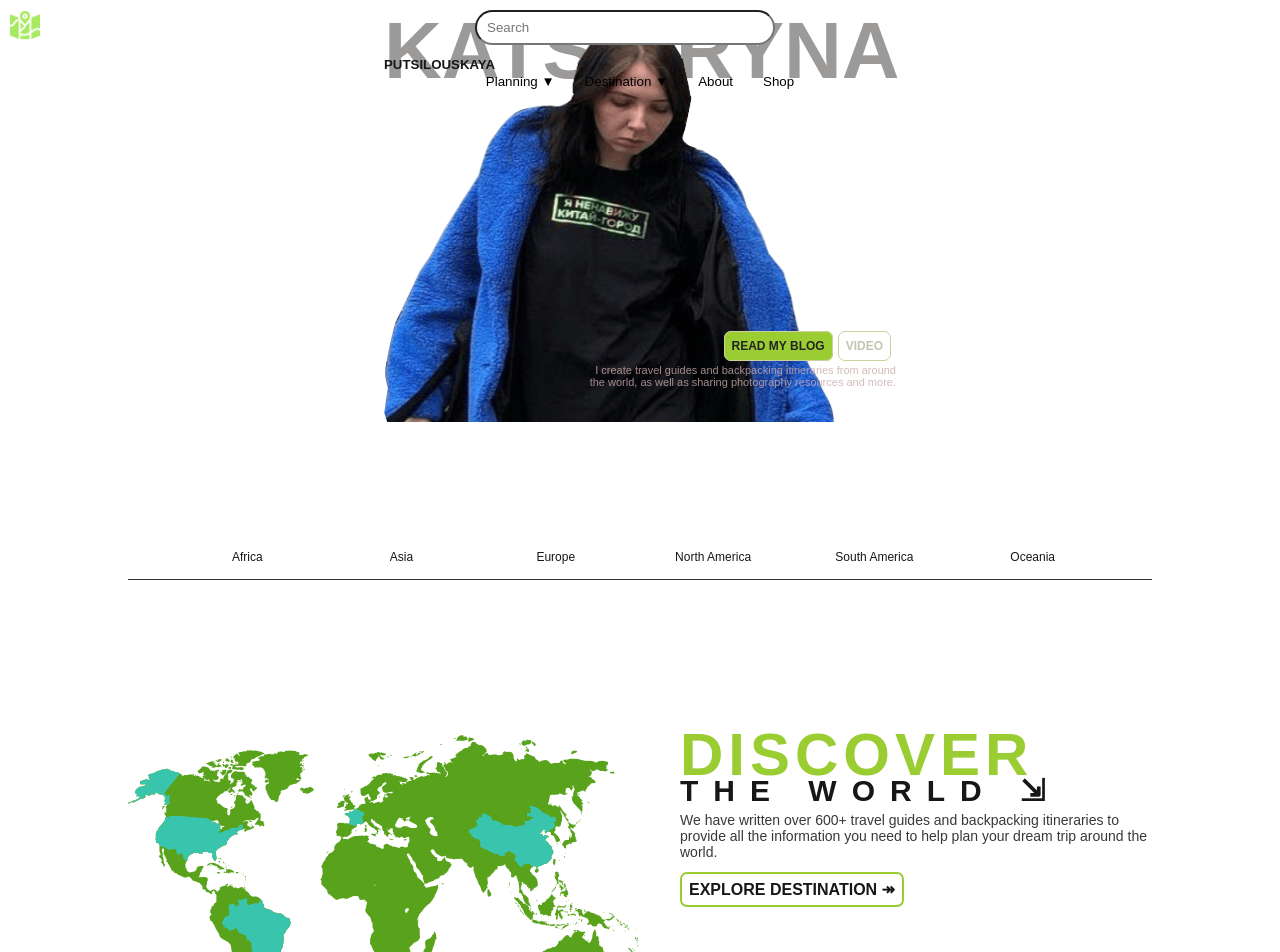
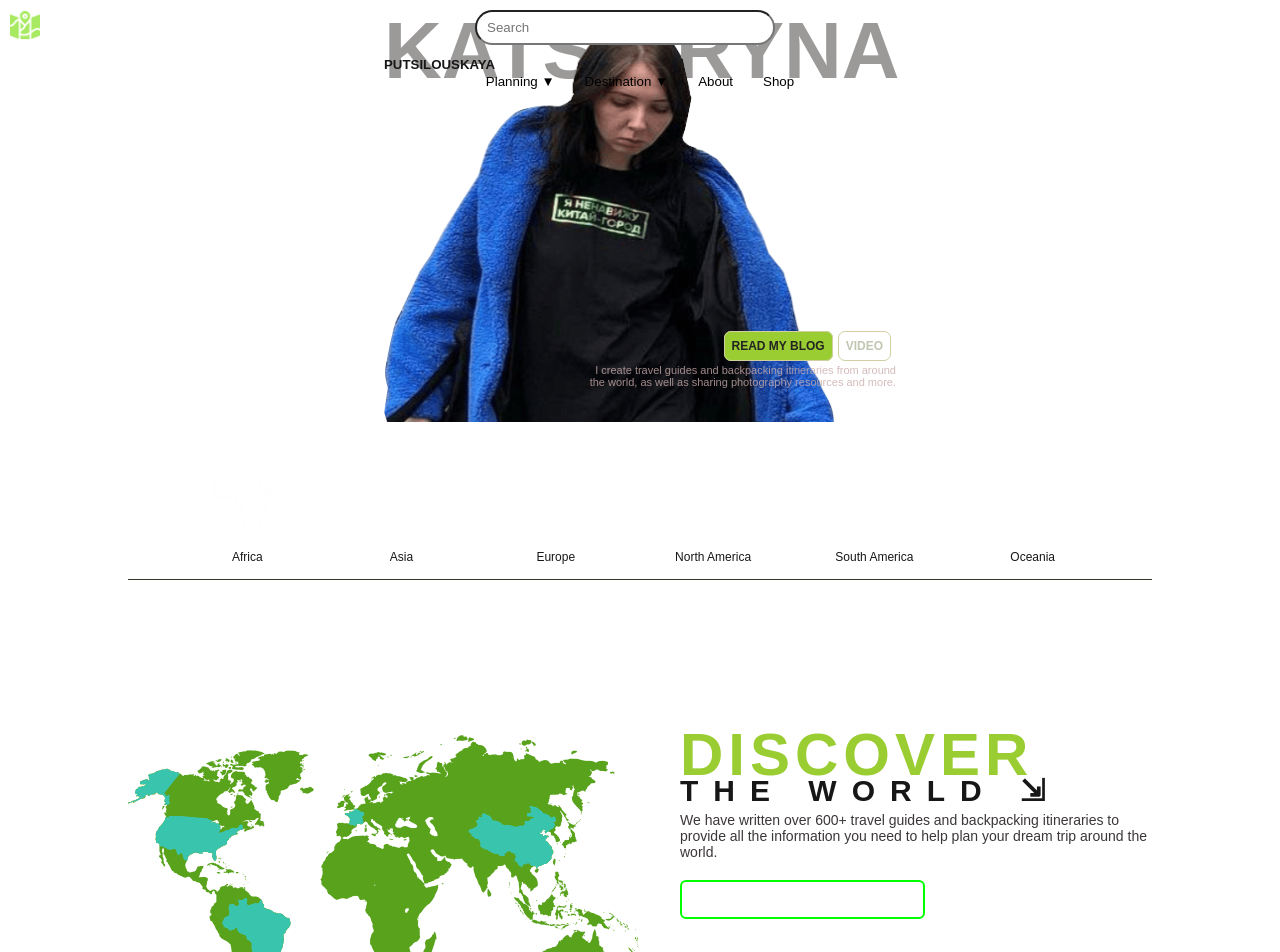
Before and after one commit to Hawinf/conciergepath, a Next.js app: page / in a window 1280 px wide. Shown: the top 952 px of the page. Built offline with nearby package versions, Linux system fonts and the light colour scheme.

Commit message:
adding matrix rain button

```diff
--- a/src/app/components/header/header.css
+++ b/src/app/components/header/header.css
@@ -195,8 +195,97 @@ opacity: 1;
 transform: rotate(-45deg) translateY(100%);
 }
 /* hologram */
+.btn {
+  position: relative;
+  padding: 1.5rem 3rem;
+  font-size: 1.1rem;
+  font-weight: 600;
+  color: #fff;
+  background: none;
+  border: none;
+  cursor: pointer;
+  overflow: hidden;
+  transition: all 0.4s ease;
+}
+
+.matrix {
+  background: #000;
+  border: 2px solid #0f0;
+  color: #0f0;
+}
+
+.code-rain {
+  position: absolute;
+  inset: 0;
+  background: linear-gradient(
+    180deg,
+    rgba(0, 255, 0, 0) 0%,
+    rgba(0, 255, 0, 0.2) 50%,
+    rgba(0, 255, 0, 0) 100%
+  );
+  opacity: 0;
+  transition: 0.3s;
+}
+
+.matrix:hover .code-rain {
+  opacity: 1;
+  animation: rain 1s linear infinite;
+}
+
+@keyframes rain {
+  0% {
+    transform: translateY(-100%);
+  }
+  100% {
+    transform: translateY(100%);
+  }
+}
 @keyframes blink {
     50% { opacity: 0; }
+  }
+
+  .btn {
+    padding: 7px;
+    color: #fff;
+    background: none;
+    border: none;
+    cursor: pointer;
+    overflow: hidden;
+    transition: all 0.4s ease;
+  }
+
+  .matrix {
+    background: transparent;
+    border-radius: 6px;
+    border: 2px solid #0f0;
+    color: rgb(255, 255, 255);
+  }
+
+  .code-rain {
+    position: absolute;
+    inset: 0;
+    background: linear-gradient(
+      180deg,
+      rgba(0, 255, 0, 0) 0%,
+      rgba(0, 255, 0, 0.2) 50%,
+      rgba(0, 255, 0, 0) 100%
+    );
+    opacity: 0;
+    transition: 0.3s;
+  }
+
+  .matrix:hover .code-rain {
+    opacity: 1;
+    animation: rain 1s linear infinite;
+  }
+
+  @keyframes rain {
+    0% {
+      transform: translateY(-100%);
+    }
+    100% {
+      transform: translateY(100%);
+    }
   }
 @media (max-width:992px) {
     .wrapper-header {
--- a/src/app/components/header/header.js
+++ b/src/app/components/header/header.js
@@ -88,7 +88,10 @@ export default function Header() {
           <h1 className='right-tittle'>DISCOVER</h1>
           <h1 className='right-tittle1'>THE WORLD &#8690;</h1>
           <p>We have written over 600+ travel guides and backpacking itineraries to provide all the information you need to help plan your dream trip around the world.</p>
-          <a className='dc-explore' href=''>EXPLORE DESTINATION &#8608;</a>
+          <button className="btn matrix">
+            <span>EXPLORE DESTINATION &#8608;</span>
+            <div className="code-rain"></div>
+          </button>
         </div>
       </main>
       <main className='about-section'>
@@ -109,9 +112,10 @@ export default function Header() {
               <a><img src='/downsection.jpeg' alt='KATE' /></a>
             </div>
           </div>
-          <div className='wrapper-watch'>
-            <a href='' className='watchon-btn'>WATCH MORE &#8608;</a>
-          </div>
+          <button className="btn matrix">
+            <span>WATCH MORE &#8608;</span>
+            <div className="code-rain"></div>
+          </button>
         </div>
       </main>
     </div>
```
